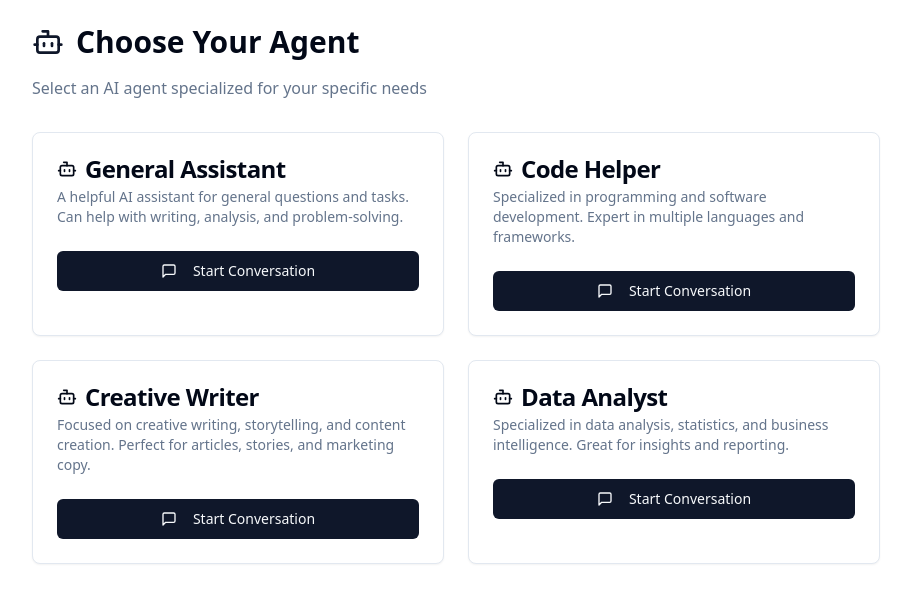
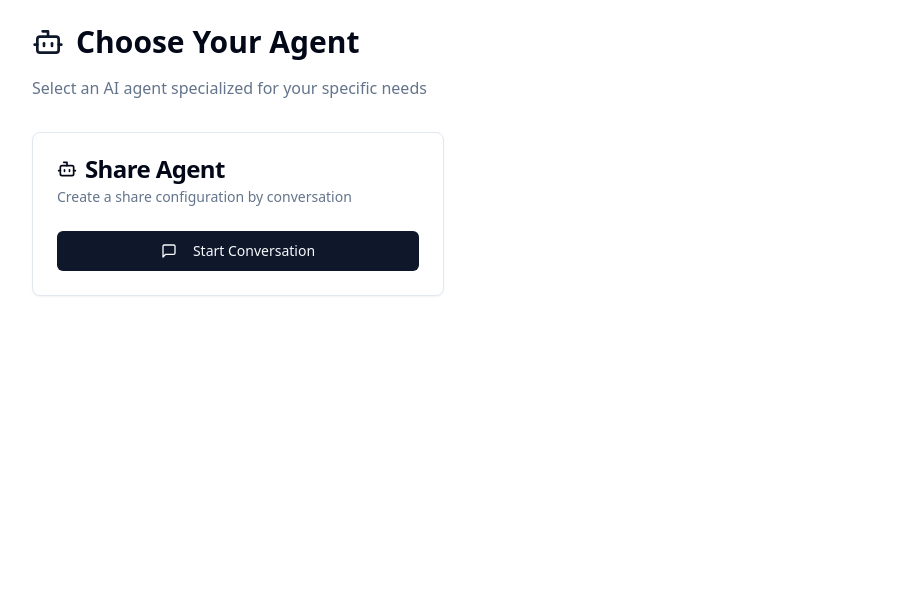
Before and after one commit to linyimin0812/fluent-form-chat, a React (Vite) app: page / in a window 1280 px wide. Shown: the top 602 px of the page, without its empty margins (184-1095 px from the left). Built offline with nearby package versions, Linux system fonts and the light colour scheme.

Commit message:
Update Agents.tsx

```diff
--- a/src/pages/Agents.tsx
+++ b/src/pages/Agents.tsx
@@ -11,24 +11,9 @@ interface Agent {
 
 const agents: Agent[] = [
   {
-    id: "assistant",
-    name: "General Assistant",
-    description: "A helpful AI assistant for general questions and tasks. Can help with writing, analysis, and problem-solving."
-  },
-  {
-    id: "coder",
-    name: "Code Helper",
-    description: "Specialized in programming and software development. Expert in multiple languages and frameworks."
-  },
-  {
-    id: "writer",
-    name: "Creative Writer",
-    description: "Focused on creative writing, storytelling, and content creation. Perfect for articles, stories, and marketing copy."
-  },
-  {
-    id: "analyst",
-    name: "Data Analyst",
-    description: "Specialized in data analysis, statistics, and business intelligence. Great for insights and reporting."
+    id: "share-agent",
+    name: "Share Agent",
+    description: "Create a share configuration by conversation"
   }
 ];
 
```
